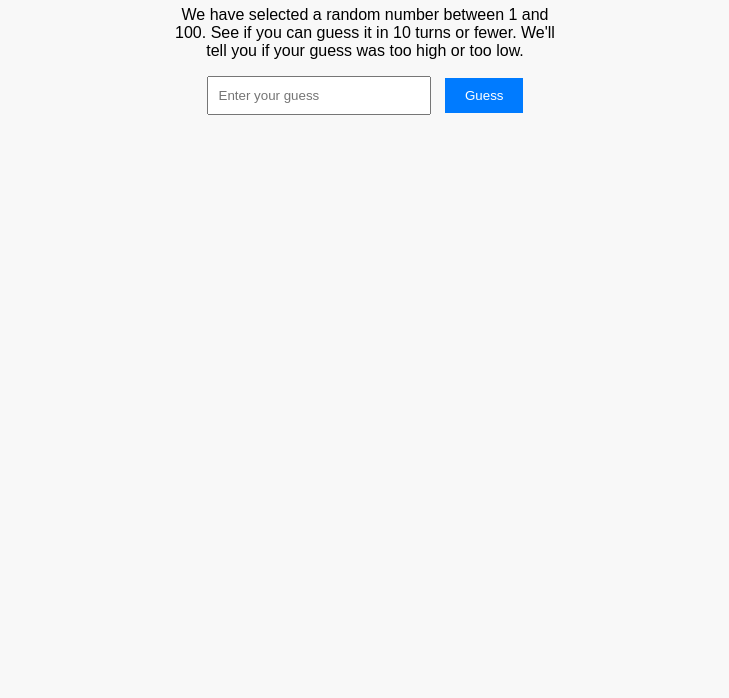
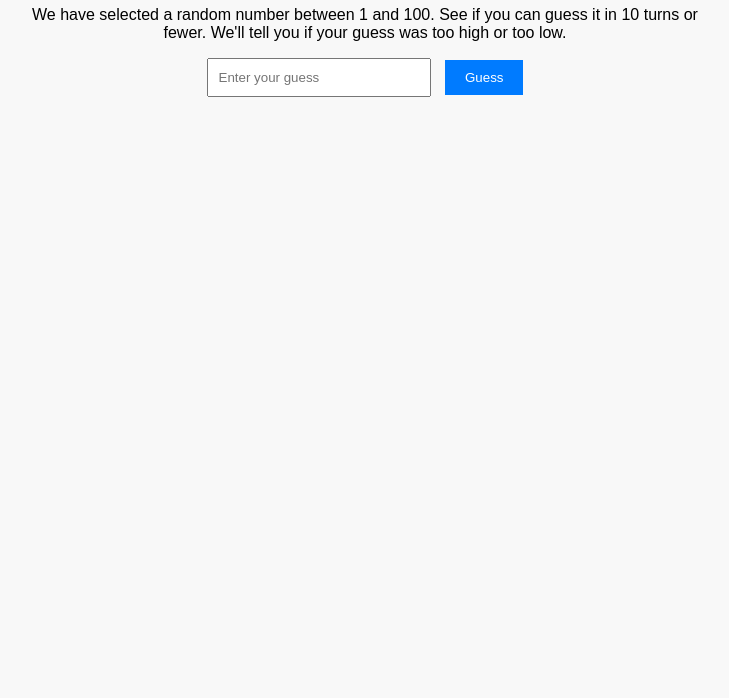
Before and after one commit to fahdi/guess-the-number, a plain HTML site: page index.html in a window 1280 px wide. Shown: the part 102-800 px from the top of the page, without its empty margins (275-1004 px from the left). Drawn offline with Linux system fonts and the light colour scheme.

Commit message:
Improve UX by focusing back on input after a guess and also making it responsive on smaller screen sizes

```diff
--- a/script.js
+++ b/script.js
@@ -21,5 +21,7 @@ function checkGuess() {
         resultText = 'Your guess is too high!';
     }
 
+    document.getElementById('guessField').focus();
+
     document.getElementById('result').textContent = resultText;
 }
--- a/style.css
+++ b/style.css
@@ -6,10 +6,16 @@ body {
 }
 
 .form {
-    width: 400px;
+    width: 100%;
     margin: auto;
 }
 
+@media screen and (min-width: 400px) {
+    .form {
+        min-width: 400px;
+        max-width: 700px;
+    }
+}
 .form input[type="text"] {
     padding: 10px;
     width: 200px;
```
